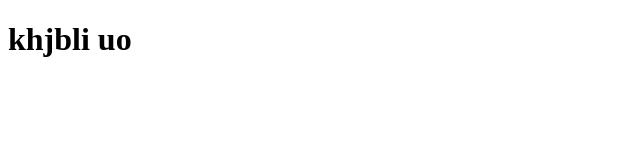
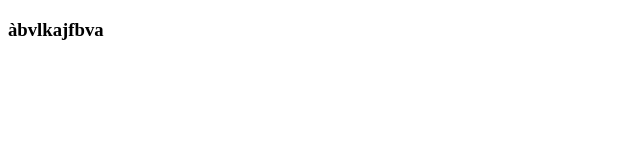
Before and after one commit to Letuan568/c4ujs43, a plain HTML site: page index.html in a window 1280 px wide. Shown: the whole page, without its empty margins (0-640 px from the left). Drawn offline with Linux system fonts and the light colour scheme.

Commit message:
vàdv commit

```diff
--- a/index.html
+++ b/index.html
@@ -7,6 +7,6 @@
     <title>Document</title>
 </head>
 <body>
-    <h1>khjbli uo</h1>
+    <h3>àbvlkajfbva</h3>
 </body>
 </html>
```
